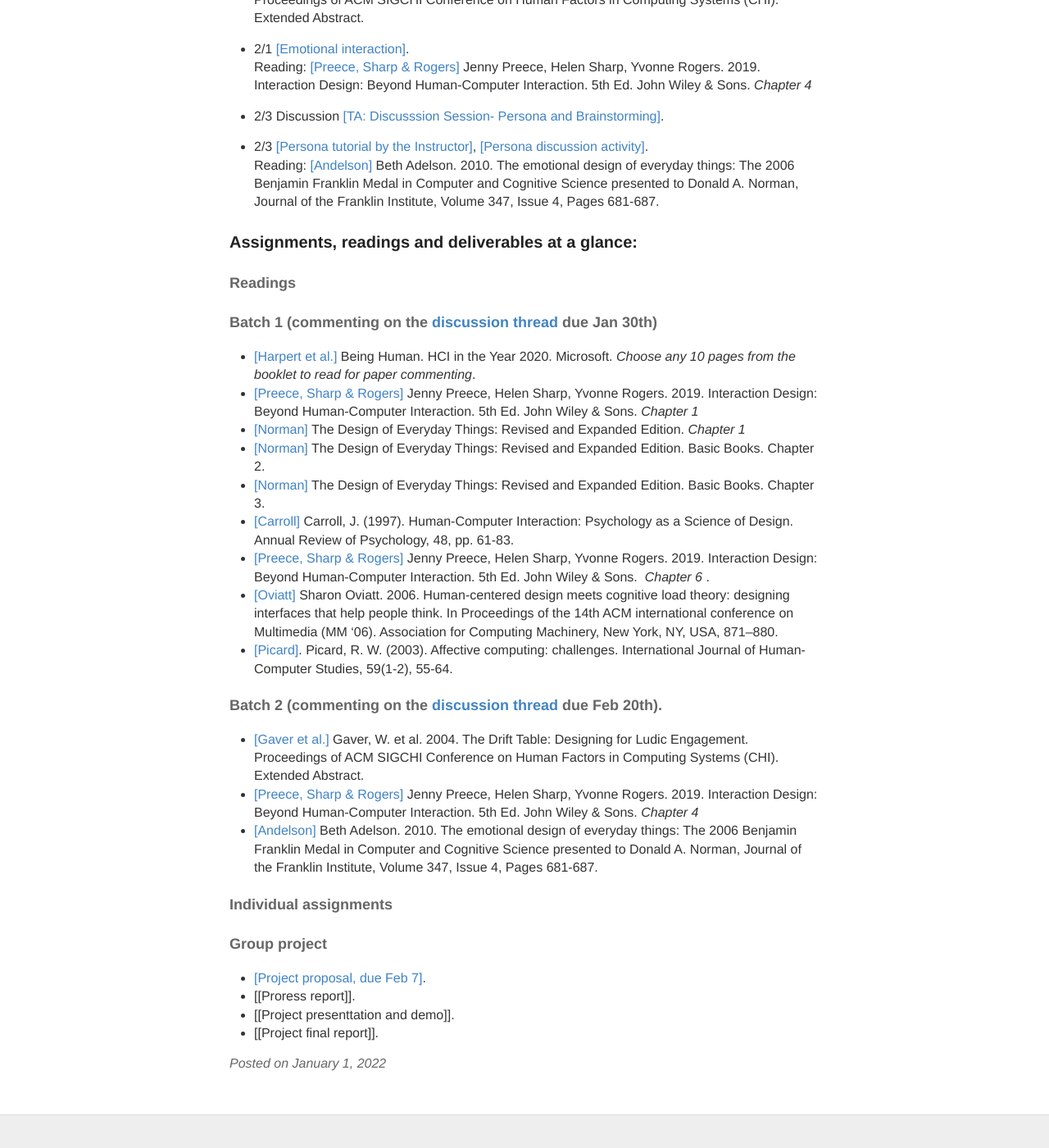
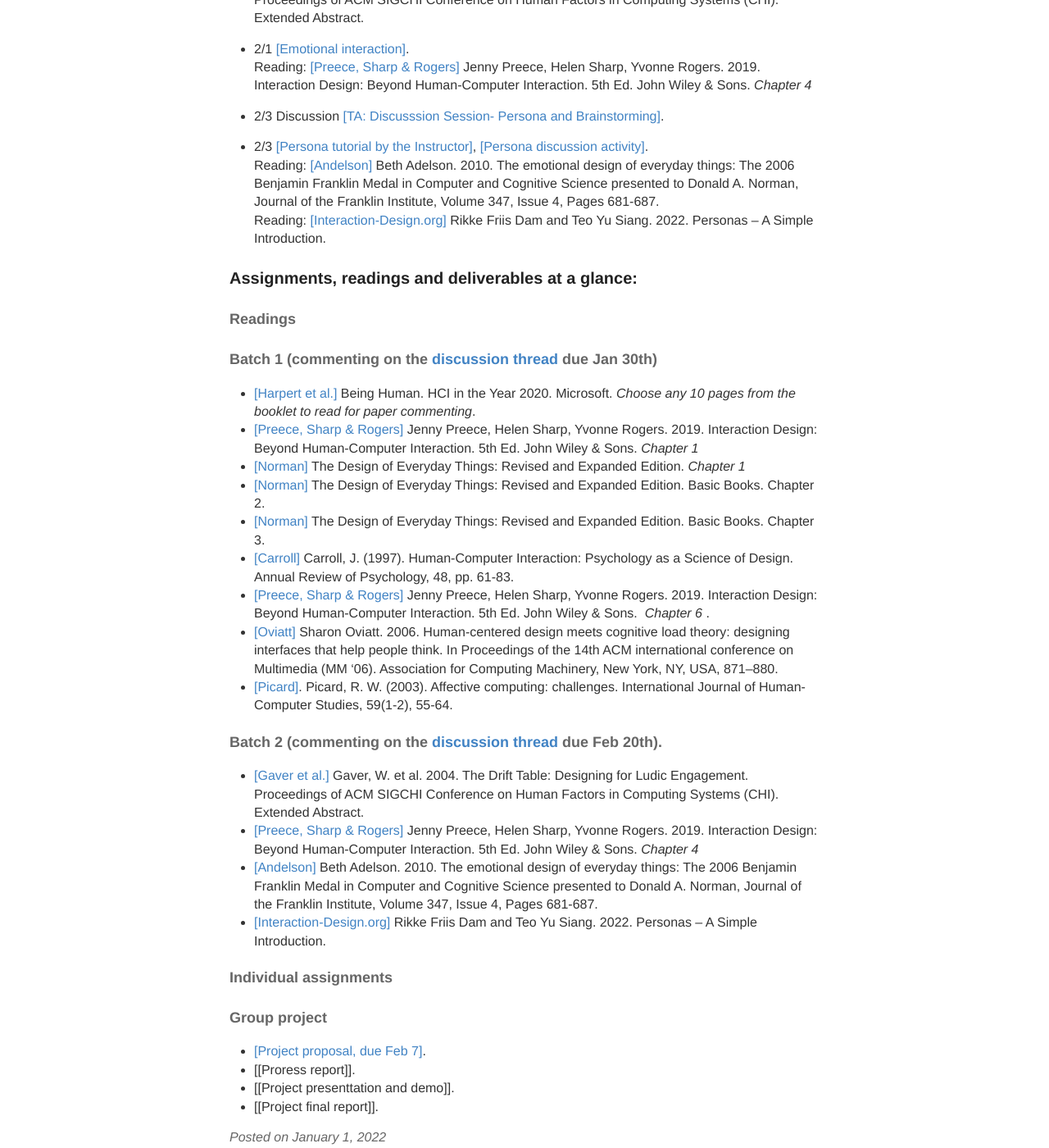
Before and after one commit to hciwang/hciwang.github.io, a Jekyll site: the page built from _posts/2022-1-1-lectures.md, in a window 1280 px wide and 1400 px high, scrolled down 1486 px. Shown: the whole window at 82% size. Built offline with Jekyll 4.4.1, drawn with Linux system fonts in a browser that asks for light colours.

Commit message:
Update 2022-1-1-lectures.md

```diff
--- a/_posts/2022-1-1-lectures.md
+++ b/_posts/2022-1-1-lectures.md
@@ -57,6 +57,7 @@
 
 - 2/3 [[Persona tutorial by the Instructor]](https://canvas.ucdavis.edu/courses/747452/files/folder/Lecture%20slides?preview=19310808), [[Persona discussion activity]](https://canvas.ucdavis.edu/courses/747452/files/folder/Lecture%20slides?preview=19310811).
 Reading: [[Andelson]](https://canvas.ucdavis.edu/courses/747452/files/folder/Misc%20files?preview=19310641) Beth Adelson. 2010. The emotional design of everyday things: The 2006 Benjamin Franklin Medal in Computer and Cognitive Science presented to Donald A. Norman, Journal of the Franklin Institute, Volume 347, Issue 4, Pages 681-687.
+Reading: [[Interaction-Design.org]](https://www.interaction-design.org/literature/article/personas-why-and-how-you-should-use-them) Rikke Friis Dam and Teo Yu Siang. 2022. Personas – A Simple Introduction.
 
 ### Assignments, readings and deliverables at a glance:
 
@@ -76,6 +77,7 @@
 - [[Gaver et al.]](https://canvas.ucdavis.edu/courses/747452/files/folder/Misc%20files?preview=19248658) Gaver, W. et al. 2004. The Drift Table: Designing for Ludic Engagement. Proceedings of ACM SIGCHI Conference on Human Factors in Computing Systems (CHI). Extended Abstract.
 - [[Preece, Sharp & Rogers]](http://www.id-book.com/) Jenny Preece, Helen Sharp, Yvonne Rogers. 2019. Interaction Design: Beyond Human-Computer Interaction. 5th Ed. John Wiley & Sons.  *Chapter 4*
 - [[Andelson]](https://canvas.ucdavis.edu/courses/747452/files/folder/Misc%20files?preview=19310641) Beth Adelson. 2010. The emotional design of everyday things: The 2006 Benjamin Franklin Medal in Computer and Cognitive Science presented to Donald A. Norman, Journal of the Franklin Institute, Volume 347, Issue 4, Pages 681-687.
+- [[Interaction-Design.org]](https://www.interaction-design.org/literature/article/personas-why-and-how-you-should-use-them) Rikke Friis Dam and Teo Yu Siang. 2022. Personas – A Simple Introduction.
 
 #### Individual assignments
 
```
